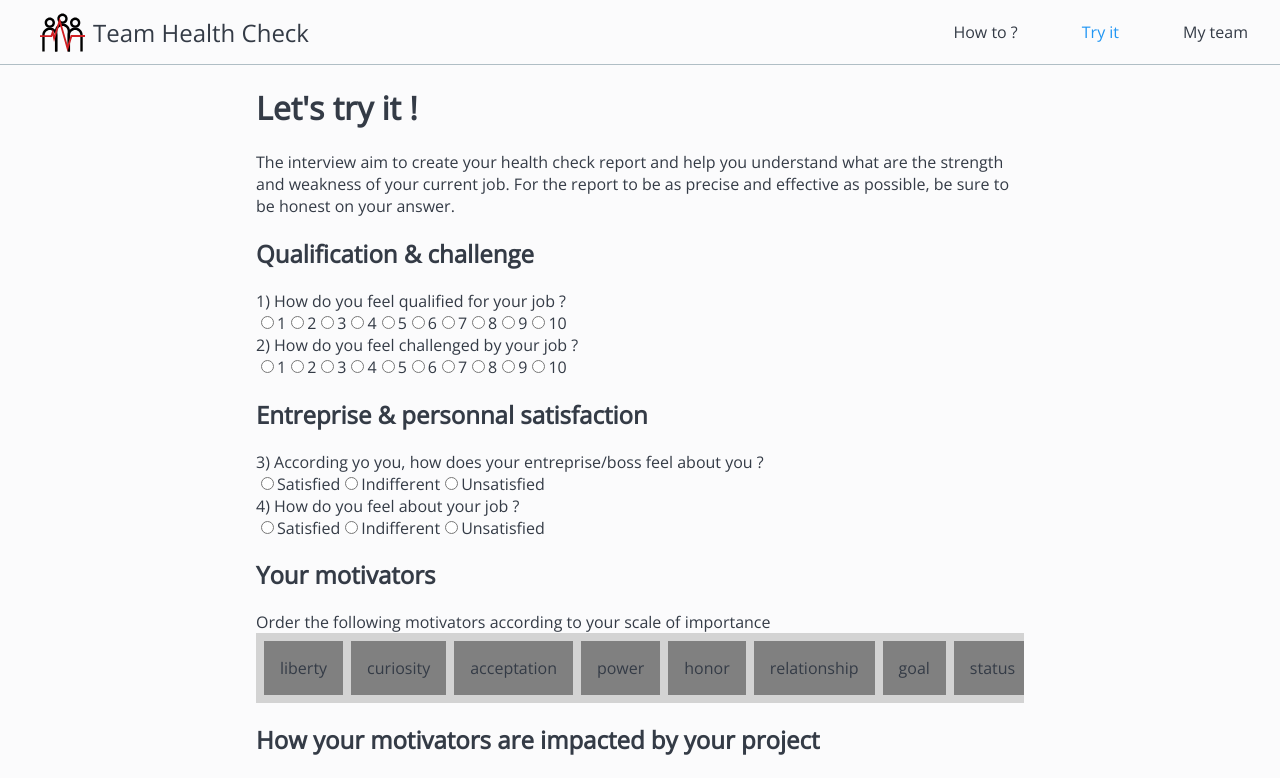
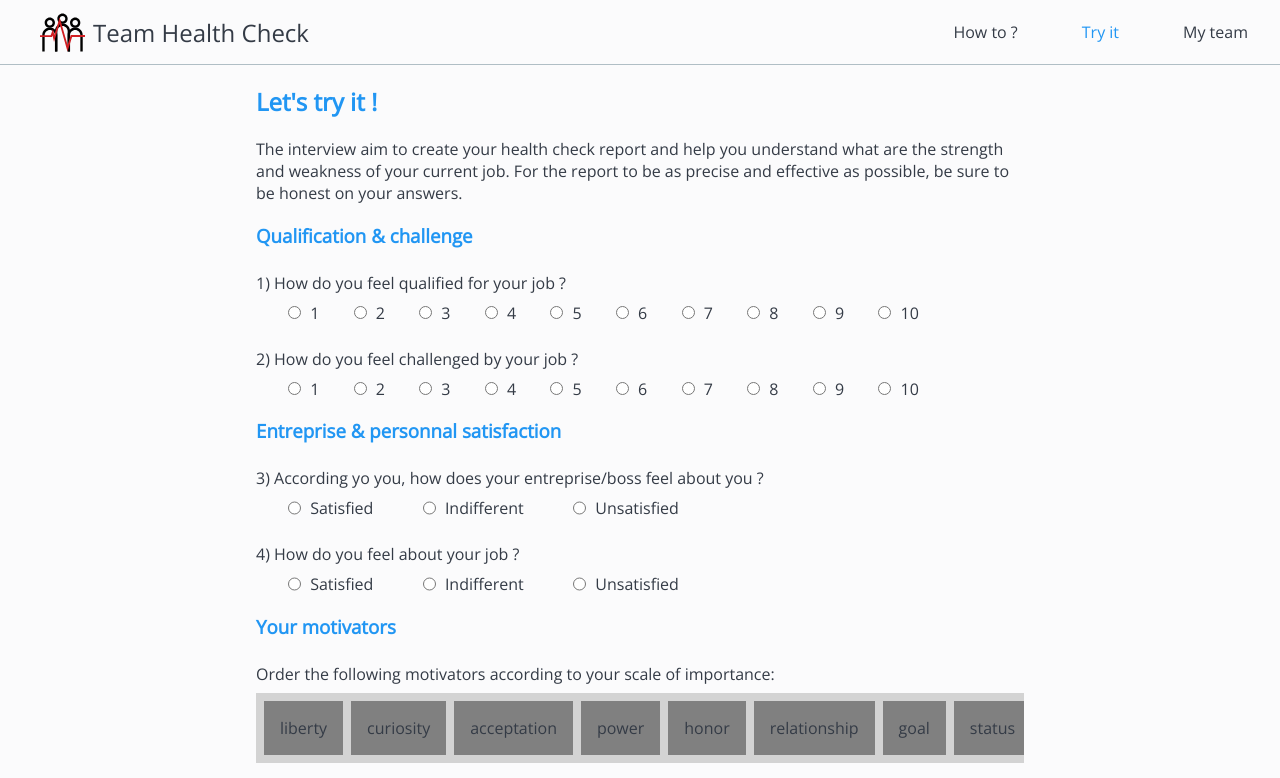
Before and after one commit to Lokymil/team_health_check, a React (Create React App) app: page /interview/tryit in a window 1280 px wide. Shown: the top 778 px of the page. Built offline with nearby package versions, Linux system fonts and the light colour scheme.

Commit message:
Update & generify style for form interview (WIP)

```diff
--- a/src/App.scss
+++ b/src/App.scss
@@ -8,13 +8,25 @@ body {
   color: $base_black;
 }
 
-.button {
+h1 {
+  font-size: 3rem;
+}
+
+h2,
+h3 {
+  color: $base_blue;
+}
+
+.button,
+button {
+  border: 0;
+  padding: 0.5rem 1.5rem;
+  border-radius: 0.1rem;
+  font-size: 1.2rem;
   text-decoration: none;
-  padding: 0.5rem 1.5rem;
+  color: #ffffff;
   background-color: $base_blue;
-  border-radius: 0.1rem;
-  color: #ffffff;
-  font-size: 1.2rem;
+  box-shadow: 0 2px 2px 0 rgba(0, 0, 0, 0.14),
+    0 3px 1px -2px rgba(0, 0, 0, 0.12), 0 1px 5px 0 rgba(0, 0, 0, 0.2);
   transition: all 0.2s ease-out;
-  box-shadow: 0 2px 2px 0 rgba(0, 0, 0, 0.14), 0 3px 1px -2px rgba(0, 0, 0, 0.12), 0 1px 5px 0 rgba(0, 0, 0, 0.2);
 }
--- a/src/components/interview/Form/Form.js
+++ b/src/components/interview/Form/Form.js
@@ -4,6 +4,7 @@ import MotivatorsWeight from "./MotivatorsWeigth";
 import SatisfactionScale from "./SatisfactionScale";
 import OneToTenScale from "./OneToTenScale";
 import { withFileContext } from "../../../context/FileContext";
+import "./Form.scss";
 
 const initialMotivators = [
   { name: "liberty", weight: 0 },
@@ -25,7 +26,8 @@ const Form = ({ setFileData, history }) => {
   const [personnal, setPersonnal] = useState();
   const [motivators, setMotivators] = useState(initialMotivators);
 
-  const displayGraph = () => {
+  const displayGraph = e => {
+    e.preventDefault();
     const motivatorsOrder = motivators.reduce(
       (acc, elem, index) => ({ ...acc, [elem.name + "Matter"]: index }),
       {}
@@ -45,70 +47,74 @@ const Form = ({ setFileData, history }) => {
     };
 
     setFileData([data]);
-    history.push("/visualize");
+    history.push("/visualize/graph");
   };
 
   return (
-    <div>
-      <h1>Let's try it !</h1>
+    <form onSubmit={displayGraph}>
+      <h2>Let's try it !</h2>
       The interview aim to create your health check report and help you
       understand what are the strength and weakness of your current job. For the
       report to be as precise and effective as possible, be sure to be honest on
-      your answer.
-      <div>
-        <h2>Qualification & challenge</h2>
-        <label>1) How do you feel qualified for your job ?</label>
+      your answers.
+      <h3>Qualification & challenge</h3>
+      <label className="interview--question">
+        1) How do you feel qualified for your job ?
+      </label>
       <OneToTenScale
         name="competency"
         checkedValue={competency}
         setCheckedValue={setCompetency}
+        className="interview--answers"
       />
-        <label>2) How do you feel challenged by your job ?</label>
+      <label className="interview--question">
+        2) How do you feel challenged by your job ?
+      </label>
       <OneToTenScale
         name="challenge"
         checkedValue={challenge}
         setCheckedValue={setChallenge}
+        className="interview--answers"
       />
-      </div>
-      <div>
-        <h2>Entreprise & personnal satisfaction</h2>
-        <label>
+      <h3>Entreprise & personnal satisfaction</h3>
+      <label className="interview--question">
         3) According yo you, how does your entreprise/boss feel about you ?
       </label>
       <SatisfactionScale
         name="enterprise"
         checkedValue={enterprise}
         setCheckedValue={setEnterprise}
+        className="interview--answers"
       />
-        <label>4) How do you feel about your job ?</label>
+      <label className="interview--question">
+        4) How do you feel about your job ?
+      </label>
       <SatisfactionScale
         name="personnal"
         checkedValue={personnal}
         setCheckedValue={setPersonnal}
+        className="interview--answers"
       />
-      </div>
-      <div>
-        <h2>Your motivators</h2>
-        <label>
-          Order the following motivators according to your scale of importance
+      <h3>Your motivators</h3>
+      <label className="interview--question">
+        Order the following motivators according to your scale of importance:
       </label>
       <MotivatorsOrdering
         motivators={motivators}
         setMotivators={setMotivators}
+        className="interview--answers"
       />
-      </div>
-      <div>
-        <h2>How your motivators are impacted by your project</h2>
-        <label>
-          Weight each motivators according to what is happening on your job
+      <h3>How your motivators are impacted by your project</h3>
+      <label className="interview--question">
+        Weight each motivators according to what is happening on your job:
       </label>
       <MotivatorsWeight
         motivators={motivators}
         setMotivators={setMotivators}
+        className="interview--answers"
       />
-      </div>
-      <button onClick={displayGraph}>Show me my result !</button>
-    </div>
+      <button type="submit">Show me my result !</button>
+    </form>
   );
 };
 
--- /dev/null
+++ b/src/components/interview/Form/Form.scss
@@ -0,0 +1,10 @@
+.interview {
+  &--question {
+    display: block;
+    margin: 1.5rem 0 0.5rem;
+  }
+
+  &--answers {
+    margin: 0 0 0 2rem;
+  }
+}
--- a/src/components/interview/Form/OneToTenScale.js
+++ b/src/components/interview/Form/OneToTenScale.js
@@ -1,11 +1,13 @@
 import React from "react";
+import classNames from "classnames";
+import "./OneToTenScale.scss";
 
-const OneToTenScale = ({ name, checkedValue, setCheckedValue }) => {
+const OneToTenScale = ({ name, checkedValue, setCheckedValue, className }) => {
   const scale = [];
 
   for (let i = 1; i < 11; i++) {
     scale.push(
-      <React.Fragment key={`radio-${i}`}>
+      <span key={`radio-${i}`} className="one-to-ten--answer">
         <input
           type="radio"
           id={`${name}-${i}`}
@@ -13,13 +15,18 @@ const OneToTenScale = ({ name, checkedValue, setCheckedValue }) => {
           name={name}
           checked={i === checkedValue}
           onChange={() => setCheckedValue(i)}
+          className="one-to-ten--radio"
         />
-        <label htmlFor={`${name}-${i}`}>{i}</label>
-      </React.Fragment>
+        <label htmlFor={`${name}-${i}`} className="one-to-ten--label">
+          {i}
+        </label>
+      </span>
     );
   }
 
-  return <div>{scale}</div>;
+  return (
+    <div className={classNames("one-to-ten--scale", className)}>{scale}</div>
+  );
 };
 
 export default OneToTenScale;
--- /dev/null
+++ b/src/components/interview/Form/OneToTenScale.scss
@@ -0,0 +1,20 @@
+.one-to-ten {
+  &--scale {
+    max-width: 40rem;
+    display: flex;
+    justify-content: space-between;
+  }
+
+  &--answer {
+    display: flex;
+    align-items: center;
+  }
+
+  &--radio {
+    margin: 0;
+  }
+
+  &--label {
+    margin: 0 1ch;
+  }
+}
--- a/src/components/interview/Form/SatisfactionScale.js
+++ b/src/components/interview/Form/SatisfactionScale.js
@@ -1,7 +1,15 @@
 import React from "react";
+import classNames from "classnames";
+import "./SatisfactionScale.scss";
 
-const SatisfactionScale = ({ name, checkedValue, setCheckedValue }) => (
-  <div>
+const SatisfactionScale = ({
+  name,
+  checkedValue,
+  setCheckedValue,
+  className
+}) => (
+  <div className={classNames("satisfaction--scale", className)}>
+    <span className="satisfaction--answer">
       <input
         type="radio"
         id={`${name}-satisfied`}
@@ -9,8 +17,13 @@ const SatisfactionScale = ({ name, checkedValue, setCheckedValue }) => (
         name={name}
         checked={checkedValue === 1}
         onChange={() => setCheckedValue(1)}
+        className="satisfaction--radio"
       />
-    <label htmlFor={`${name}-satisfied`}>Satisfied</label>
+      <label htmlFor={`${name}-satisfied`} className="satisfaction--label">
+        Satisfied
+      </label>
+    </span>
+    <span className="satisfaction--answer">
       <input
         type="radio"
         id={`${name}-indifferent`}
@@ -18,8 +31,13 @@ const SatisfactionScale = ({ name, checkedValue, setCheckedValue }) => (
         name={name}
         checked={checkedValue === 0}
         onChange={() => setCheckedValue(0)}
+        className="satisfaction--radio"
       />
-    <label htmlFor={`${name}-indifferent`}>Indifferent</label>
+      <label htmlFor={`${name}-indifferent`} className="satisfaction--label">
+        Indifferent
+      </label>
+    </span>
+    <span className="satisfaction--answer">
       <input
         type="radio"
         id={`${name}-unsatisfied`}
@@ -27,8 +45,12 @@ const SatisfactionScale = ({ name, checkedValue, setCheckedValue }) => (
         name={name}
         checked={checkedValue === -1}
         onChange={() => setCheckedValue(-1)}
+        className="satisfaction--radio"
       />
-    <label htmlFor={`${name}-unsatisfied`}>Unsatisfied</label>
+      <label htmlFor={`${name}-unsatisfied`} className="satisfaction--label">
+        Unsatisfied
+      </label>
+    </span>
   </div>
 );
 
--- /dev/null
+++ b/src/components/interview/Form/SatisfactionScale.scss
@@ -0,0 +1,20 @@
+.satisfaction {
+  &--scale {
+    max-width: 25rem;
+    display: flex;
+    justify-content: space-between;
+  }
+
+  &--answer {
+    display: flex;
+    justify-content: center;
+  }
+
+  &--radio {
+    margin: 0;
+  }
+
+  &--label {
+    margin: 0 1ch;
+  }
+}
--- a/src/components/interview/Theory.scss
+++ b/src/components/interview/Theory.scss
@@ -36,7 +36,6 @@
       }
 
       h1 {
-        font-size: 3rem;
         margin: 0;
       }
 
@@ -57,9 +56,8 @@
     margin: auto;
     max-width: 60%;
 
-    h1 {
+    h2 {
       text-align: center;
-      color: $base_blue;
     }
 
     .with-image {
```
Also changed, not shown: src/components/interview/Theory.js (+31 -19 lines), 1 other file (tests, documents, lock files or other folders). Lines whose indentation alone changed are shown as unchanged.
